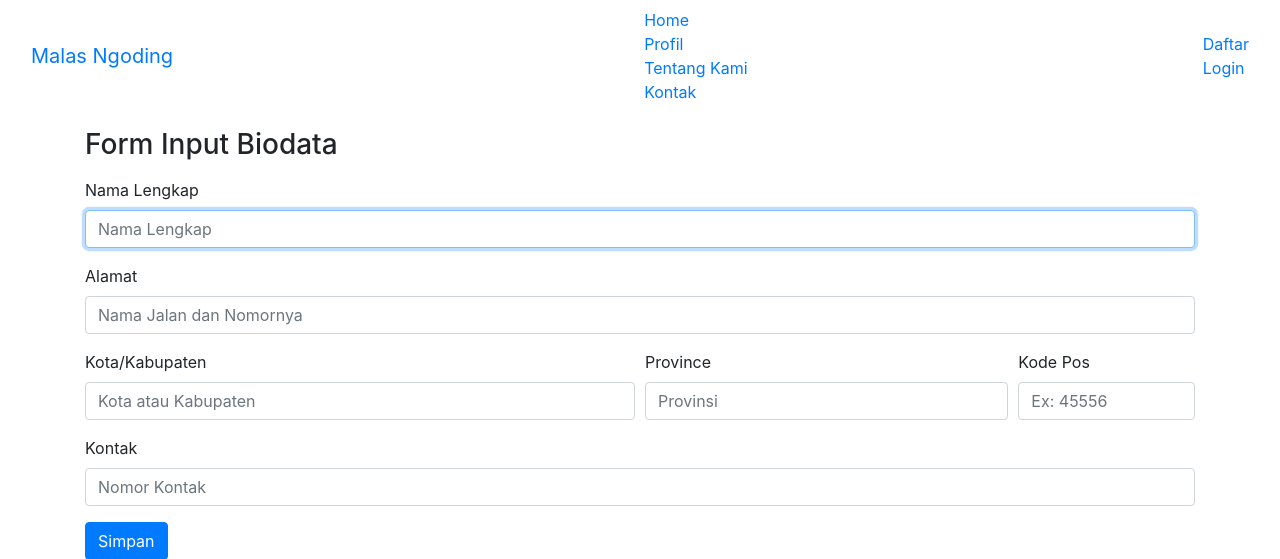
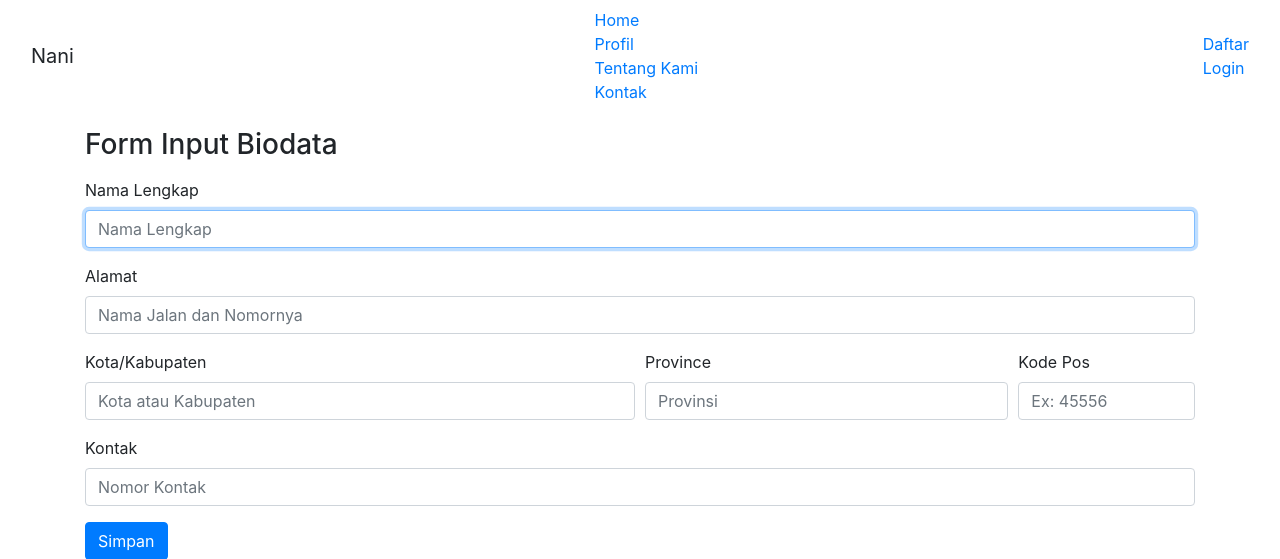
Before and after one commit to ata45/pdoform_keren, a PHP site: page / in a window 1280 px wide. Shown: the top 559 px of the page. Run offline with PHP 8.4, Linux system fonts and the light colour scheme.

Commit message:
Update index.php

```diff
--- a/index.php
+++ b/index.php
@@ -13,10 +13,10 @@
     <link rel="stylesheet" href="assets/css/mycss.css">
 </head>
 <body>
-  <nav class="navbar navbar-default">
+  <nav class="navbar">
 		<div class="container-fluid">
 			<div class="navbar-header">
-				<a class="navbar-brand" href="https://www.malasngoding.com">Malas Ngoding</a>
+				<a class="navbar-brand">Nani</a>
 			</div>
 			<ul class="nav navbar-nav">
 				<li class="active"><a href="https://www.malasngoding.com">Home</a></li>
```
